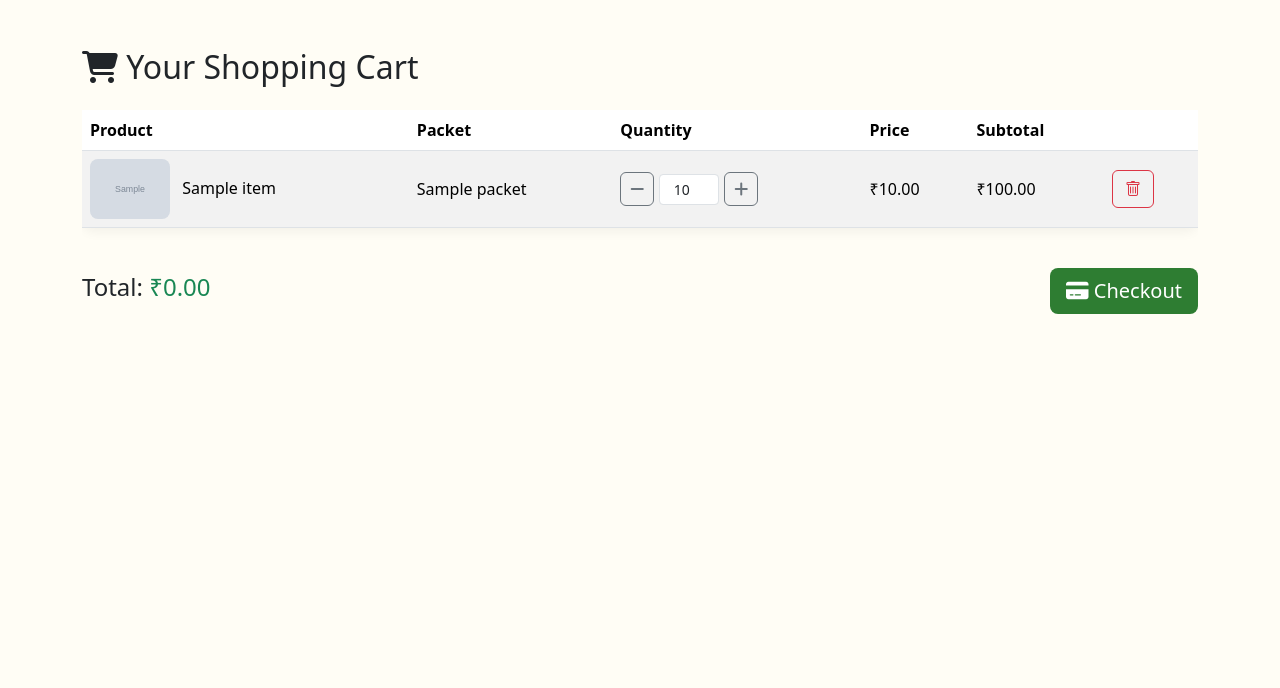
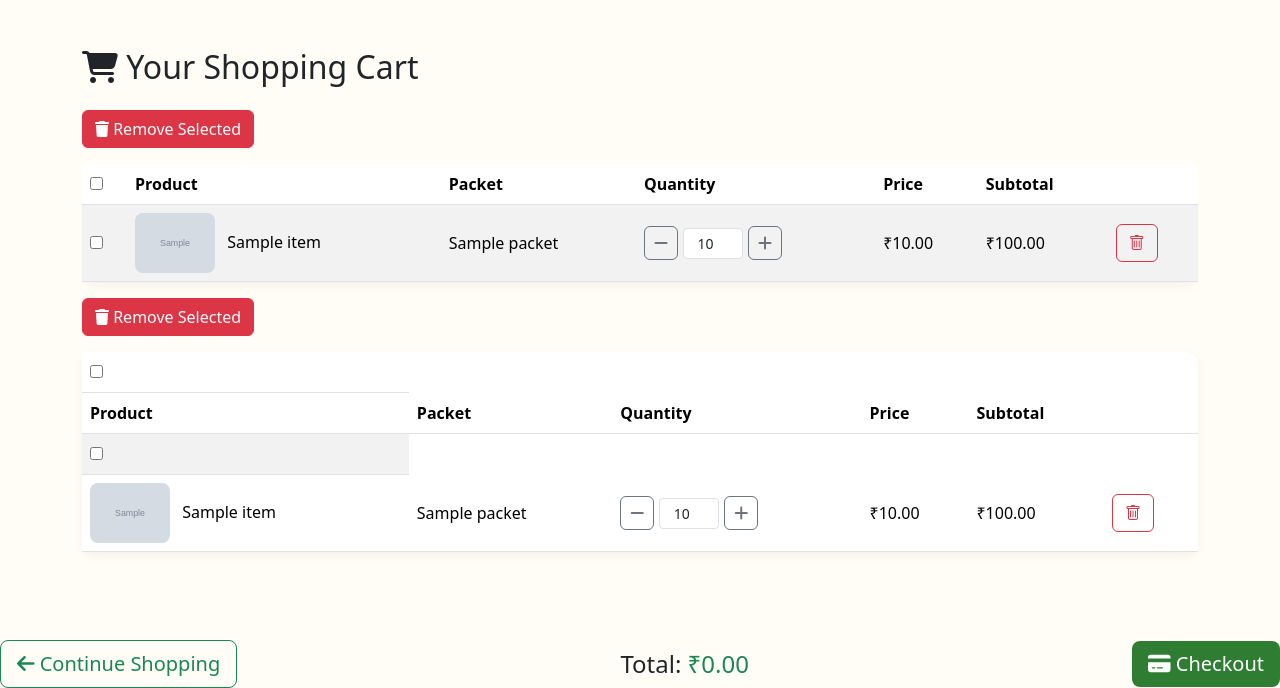
Before and after one commit to bergadminspices/berg-spices, a Flask app: template templates/cart.html in a window 1280 px wide. Shown: the part 126-814 px from the top of the page. Before the commit the page ends 440 px from the top, so only its background shows below. Run offline with Flask 3, Linux system fonts and the light colour scheme; the template is opened without the code that fills it: most values are stand-ins (such as "Sample title", 1, 10 or a date in 2020); grey boxes marked "Sample" are stand-in pictures; parts of the project's set-up code (start-up, migrations or seed data) failed here and were passed over; some libraries are stand-ins or nearby versions.

Commit message:
Update cart.html

```diff
--- a/templates/cart.html
+++ b/templates/cart.html
@@ -43,9 +43,94 @@
 
 {% else %}
 
+
+<div class="mb-3">
+  <button id="delete-selected" class="btn btn-danger">
+    <i class="fas fa-trash"></i> Remove Selected
+  </button>
+</div>
+
 <div class="table-responsive">
 <table class="table table-striped align-middle cart-table">
+
 <thead>
+<tr>
+  <th>
+    <input type="checkbox" id="select-all">
+  </th>
+  <th>Product</th>
+  <th>Packet</th>
+  <th>Quantity</th>
+  <th>Price</th>
+  <th>Subtotal</th>
+  <th></th>
+</tr>
+</thead>
+
+<tbody>
+{% for item in cart %}
+<tr data-id="{{ item.product_id }}" data-packet="{{ item.packet }}">
+
+  <td>
+    <input type="checkbox" class="select-item">
+  </td>
+
+  <td>
+    {% if item.image.startswith('http') %}
+      <img src="{{ item.image }}" class="cart-img">
+    {% else %}
+      <img src="{{ url_for('static', filename=item.image) }}" class="cart-img">
+    {% endif %}
+    <span class="ms-2">{{ item.name }}</span>
+  </td>
+
+  <td>{{ item.packet }}</td>
+
+  <td>
+    <div class="quantity-controls">
+      <button class="btn btn-outline-secondary decrease">
+        <span class="btn-text"><i class="fas fa-minus"></i></span>
+        <span class="spinner-border spinner-border-sm d-none"></span>
+      </button>
+
+      <input type="number"
+             class="form-control form-control-sm quantity-input"
+             value="{{ item.quantity }}"
+             min="1">
+
+      <button class="btn btn-outline-secondary increase">
+        <span class="btn-text"><i class="fas fa-plus"></i></span>
+        <span class="spinner-border spinner-border-sm d-none"></span>
+      </button>
+    </div>
+  </td>
+
+  <td>₹{{ "%.2f"|format(item.price) }}</td>
+  <td class="subtotal">₹{{ "%.2f"|format(item.price * item.quantity) }}</td>
+
+  <td>
+    <button class="btn btn-outline-danger remove-item">
+      <i class="bi bi-trash"></i>
+      <span class="spinner-border spinner-border-sm d-none"></span>
+    </button>
+  </td>
+
+</tr>
+{% endfor %}
+</tbody>
+
+</table>
+</div>
+
+<table class="table table-striped align-middle cart-table">
+<thead>
+<th>
+  <input type="checkbox" id="select-all">
+</th>
+<button id="delete-selected" class="btn btn-danger mb-3">
+  <i class="fas fa-trash"></i> Remove Selected
+</button>
+
 <tr>
   <th>Product</th>
   <th>Packet</th>
@@ -58,7 +143,10 @@
 
 <tbody>
 {% for item in cart %}
-<tr data-id="{{ item.id }}" data-packet="{{ item.packet }}">
+<td>
+  <input type="checkbox" class="select-item">
+</td>
+<tr data-id="{{ item.product_id }}" data-packet="{{ item.packet }}">
   <td>
     {% if item.image.startswith('http') %}
       <img src="{{ item.image }}" class="cart-img">
@@ -104,13 +192,24 @@
 </table>
 </div>
 
-<div class="d-flex justify-content-between align-items-center mt-4">
-  <h4>Total: <span id="cart-total" class="text-success">₹{{ "%.2f"|format(total) }}</span></h4>
+<div class="d-flex justify-content-between align-items-center mt-4 flex-wrap gap-3">
+
+  <a href="{{ url_for('home') }}" class="btn btn-outline-success btn-lg">
+    <i class="fas fa-arrow-left"></i> Continue Shopping
+  </a>
+
+  <h4 class="mb-0">
+    Total: <span id="cart-total" class="text-success">
+      ₹{{ "%.2f"|format(total) }}
+    </span>
+  </h4>
 
   <a href="{{ url_for('checkout') }}" class="btn btn-success btn-lg">
     <i class="fas fa-credit-card"></i> Checkout
   </a>
+
 </div>
+
 
 {% endif %}
 </div>
@@ -205,6 +304,16 @@ $(document).on("click", ".remove-item", function(){
         }
     });
 });
+$("#select-all").click(function(){
+    $(".select-item").prop("checked", this.checked);
+});
+
+$("#delete-selected").click(function(){
+    $(".select-item:checked").each(function(){
+        $(this).closest("tr").find(".remove-item").click();
+    });
+});
+
 </script>
 
 </body>
```
